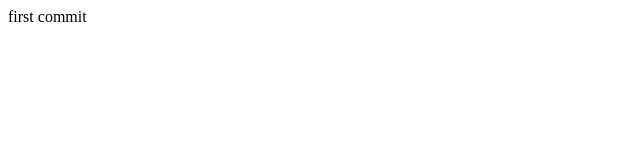
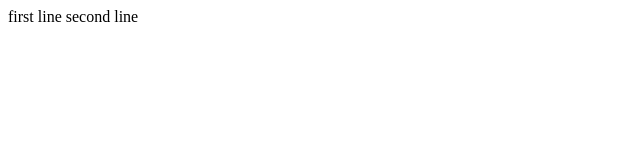
Before and after one commit to MishaMaksymenko/testrepo, a plain HTML site: page index.html in a window 1280 px wide. Shown: the full height of the page, 0-640 px from the left. Drawn offline with Linux system fonts and the light colour scheme.

Commit message:
second commit

```diff
--- a/index.html
+++ b/index.html
@@ -6,7 +6,9 @@
 </head>
 <body>
 
-	first commit
+	first line
+
+	second line
 
 </body>
 </html>
```
